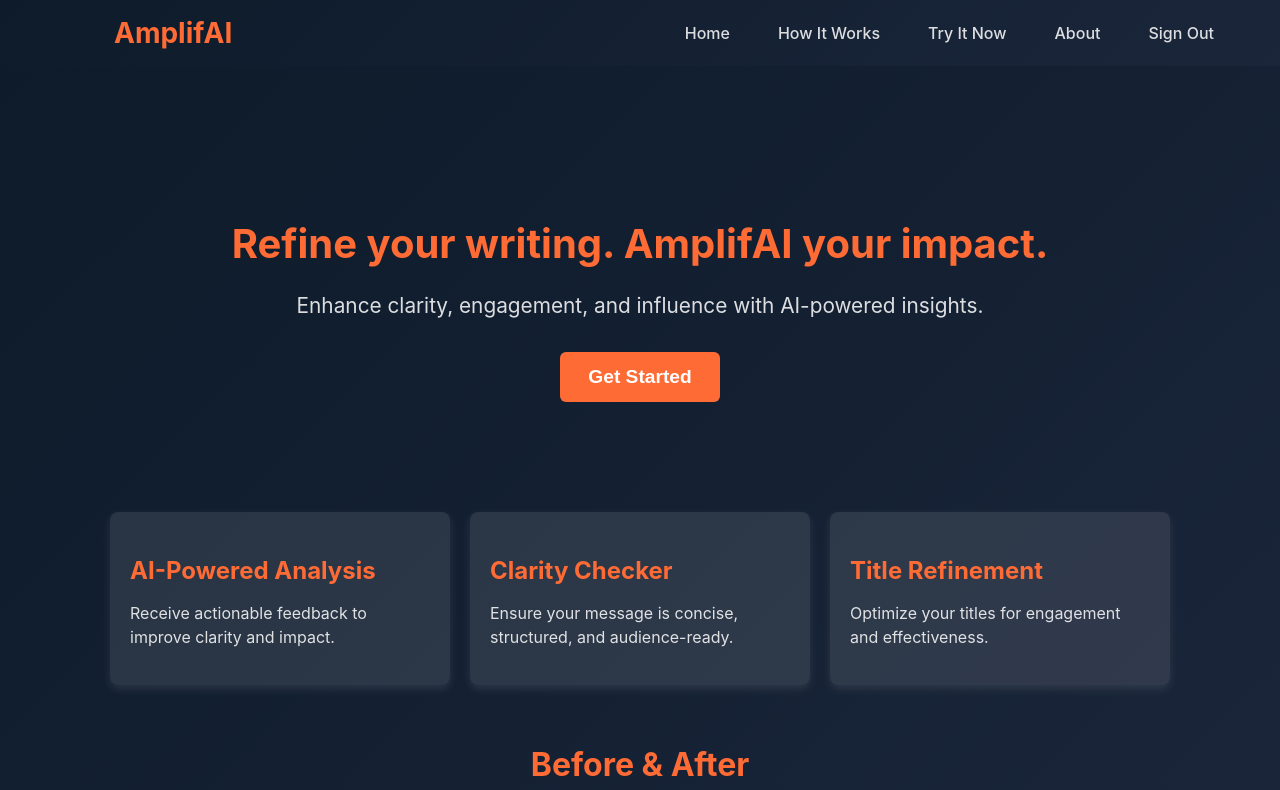
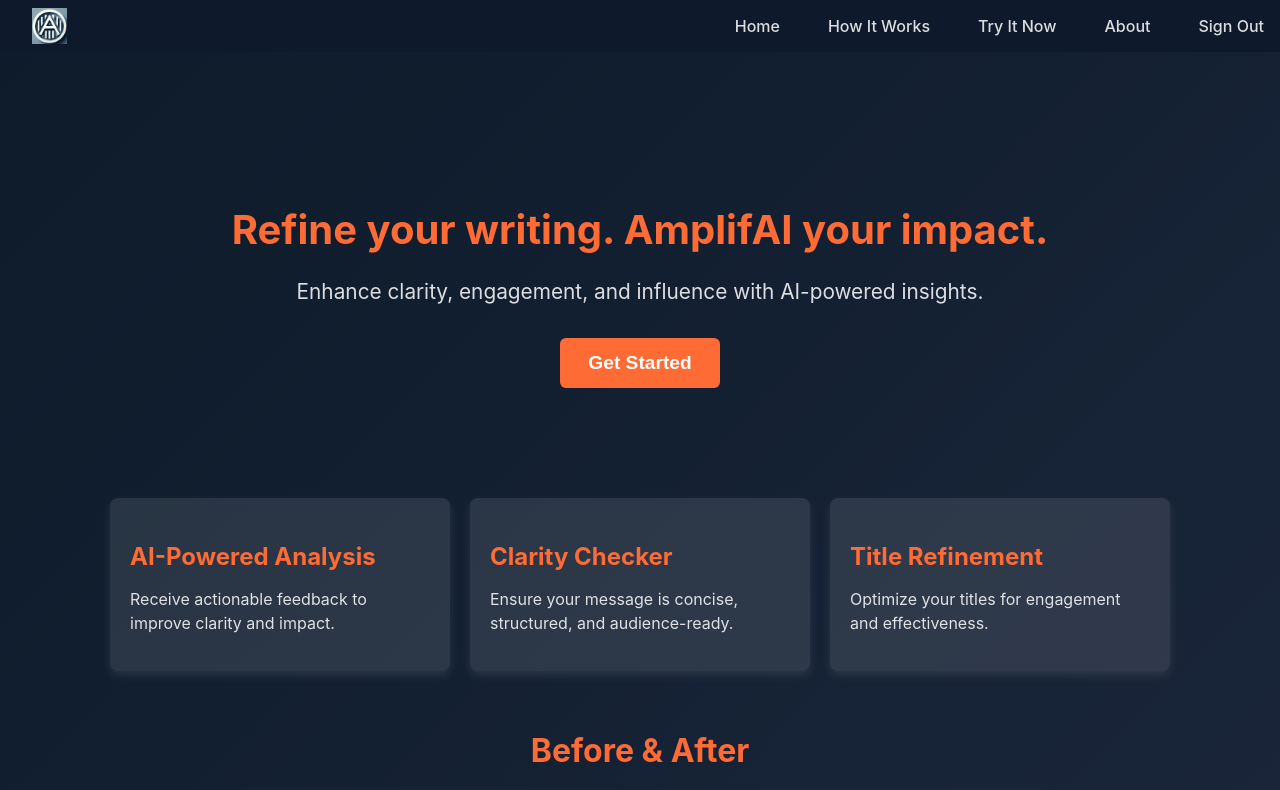
Before and after one commit to LGG233/am-i-done, a React (Create React App) app: page / in a window 1280 px wide. Shown: the top 790 px of the page. Built offline with nearby package versions, Linux system fonts and the light colour scheme; no server answers.

Commit message:
Replace AmplifAI text with logo and left-align header

```diff
--- a/public/index.html
+++ b/public/index.html
@@ -8,6 +8,7 @@
   <meta name="theme-color" content="#000000" />
   <meta name="description" content="Web site created using create-react-app" />
   <link rel="apple-touch-icon" href="%PUBLIC_URL%/logo192.png" />
+  <script defer data-domain="am-i-done-4d690b0dcd0d.herokuapp.com/app" src="https://plausible.io/js/script.js"></script>
   <!--
       manifest.json provides metadata used when your web app is installed on a
       user's mobile device or desktop. See https://developers.google.com/web/fundamentals/web-app-manifest/
--- a/src/components/header.js
+++ b/src/components/header.js
@@ -1,17 +1,21 @@
 import React from "react";
 import { Link } from "react-router-dom";
+import logo from "../assets/NewLogo.jpg"; // adjust path if needed
 
-const handleSignOut = () => {
-    localStorage.clear();
-    window.location.href = "/";
-};
+export default function Header({ setUser }) {
+    function handleSignOut() {
+        setUser({});
+        localStorage.removeItem("user");
+        document.getElementById("signInDiv").hidden = false;
+    }
 
-const Header = ({ onNewRequest, onSignOut }) => {
     return (
         <header className="amplifai-header">
             <div className="header-inner">
                 <div className="amplifai-logo">
-                    <Link to="/">AmplifAI</Link>
+                    <Link to="/">
+                        <img src={logo} alt="AmplifAI logo" className="logo-image" />
+                    </Link>
                 </div>
                 <nav className="nav-menu">
                     <Link to="/" className="nav-link">Home</Link>
@@ -23,5 +27,4 @@ const Header = ({ onNewRequest, onSignOut }) => {
             </div>
         </header>
     );
-};
-export default Header;
+}
--- a/src/css/App.css
+++ b/src/css/App.css
@@ -1,6 +1,3 @@
-/* App.css - Modern, Professional, and Cohesive Design for AmplifAI */
-
-/* Global Styles */
 body,
 html {
   font-family: 'Inter', sans-serif;
@@ -23,14 +20,12 @@ html {
   padding: 40px 5vw;
 }
 
-/* Header */
 .App-header {
   max-width: 900px;
   text-align: left;
   padding: 40px 20px;
 }
 
-/* Branding Title & Tagline */
 .brand-title {
   font-size: 2.5rem;
   font-weight: 700;
@@ -45,11 +40,9 @@ html {
   margin-bottom: 30px;
 }
 
-/* Buttons */
 .button-19,
 .signout-button {
   background: #ff6b35;
-  /* Same vibrant orange as title */
   color: white;
   font-size: 1rem;
   font-weight: 600;
@@ -63,11 +56,9 @@ html {
 .button-19:hover,
 .signout-button:hover {
   background: #d14a1e;
-  /* Slightly darker shade for hover effect */
   transform: scale(1.05);
 }
 
-/* Input Fields */
 .input-container {
   width: 100%;
   max-width: 900px;
@@ -91,7 +82,6 @@ html {
   color: rgba(255, 255, 255, 0.7);
 }
 
-/* Text Area Adjustments */
 #title {
   height: 4000px;
 }
@@ -100,13 +90,11 @@ html {
   height: 800px;
 }
 
-/* Sign Out Button Placement Fix */
 .signout-button {
   display: block;
   margin: 30px auto;
 }
 
-/* Response Display */
 .response-container {
   margin-top: 40px;
   background: rgba(255, 255, 255, 0.1);
@@ -116,51 +104,36 @@ html {
   max-width: 900px;
 }
 
-/* Removal of Google 'G' Logo */
 #signInDiv img {
   display: none !important;
 }
 
-/* Global Button Override */
-/* button {
-  background: #ff6b35 !important;
-  color: white !important;
-  font-size: 1rem !important;
-  font-weight: 600 !important;
-  padding: 12px 24px !important;
-  border: none !important;
-  border-radius: 6px !important;
-  cursor: pointer !important;
-  transition: background 0.3s ease-in-out, transform 0.2s ease-in-out !important;
-} */
-
 button:hover {
   background: #d14a1e !important;
-  /* Darker hover effect */
   transform: scale(1.05) !important;
 }
 
-/* Header Styling for AmplifAI */
 .amplifai-header {
   width: 100%;
-  background: linear-gradient(135deg, #0d1b2a, #1b263b);
-  padding: 1rem 1.5rem;
-  box-shadow: 0 2px 4px rgba(0, 0, 0, 0.1);
+  background-color: #0e1a2b;
+  /* Or your current background */
 }
 
 .header-inner {
-  max-width: 1100px;
-  margin: 0 auto;
   display: flex;
+  align-items: center;
   justify-content: space-between;
+  padding: 0.5rem 1rem;
+}
+
+.amplifai-logo {
+  display: flex;
   align-items: center;
 }
 
-.amplifai-logo a {
-  font-size: 1.75rem;
-  font-weight: 700;
-  color: #ff6b35;
-  text-decoration: none;
+.amplifai-logo img {
+  height: 36px;
+  width: auto;
 }
 
 .nav-menu {
@@ -170,7 +143,6 @@ button:hover {
 
 .nav-link {
   all: unset;
-  /* This removes ALL default styles: padding, borders, background, etc. */
   color: rgba(255, 255, 255, 0.85);
   font-weight: 500;
   font-size: 1rem;
@@ -204,3 +176,15 @@ button:hover {
 .nav-button:hover {
   color: #ff6b35;
 }
+
+.amplifai-logo {
+  display: flex;
+  align-items: center;
+  padding-left: 1rem;
+}
+
+.logo-image {
+  height: 40px;
+  width: auto;
+  display: block;
+}
```
Also changed, not shown: src/assets/NewLogo.jpg (added).
